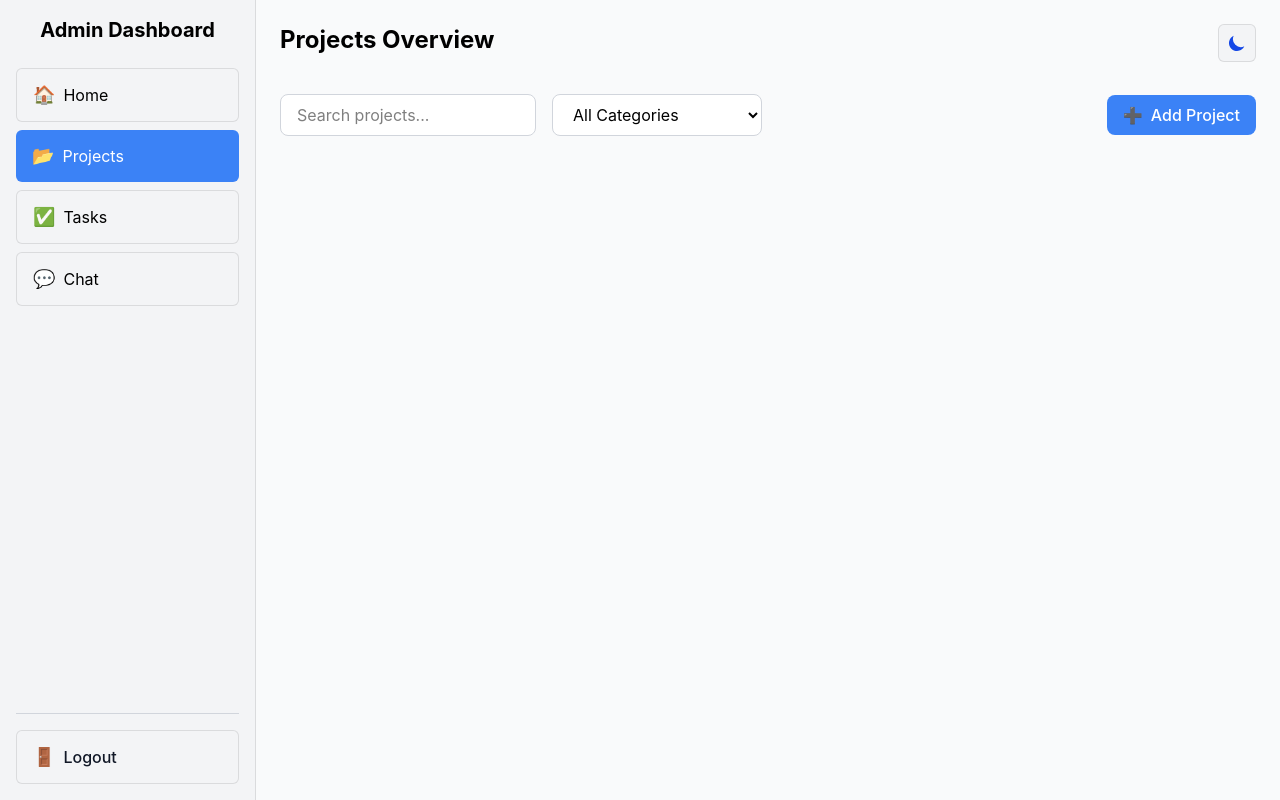
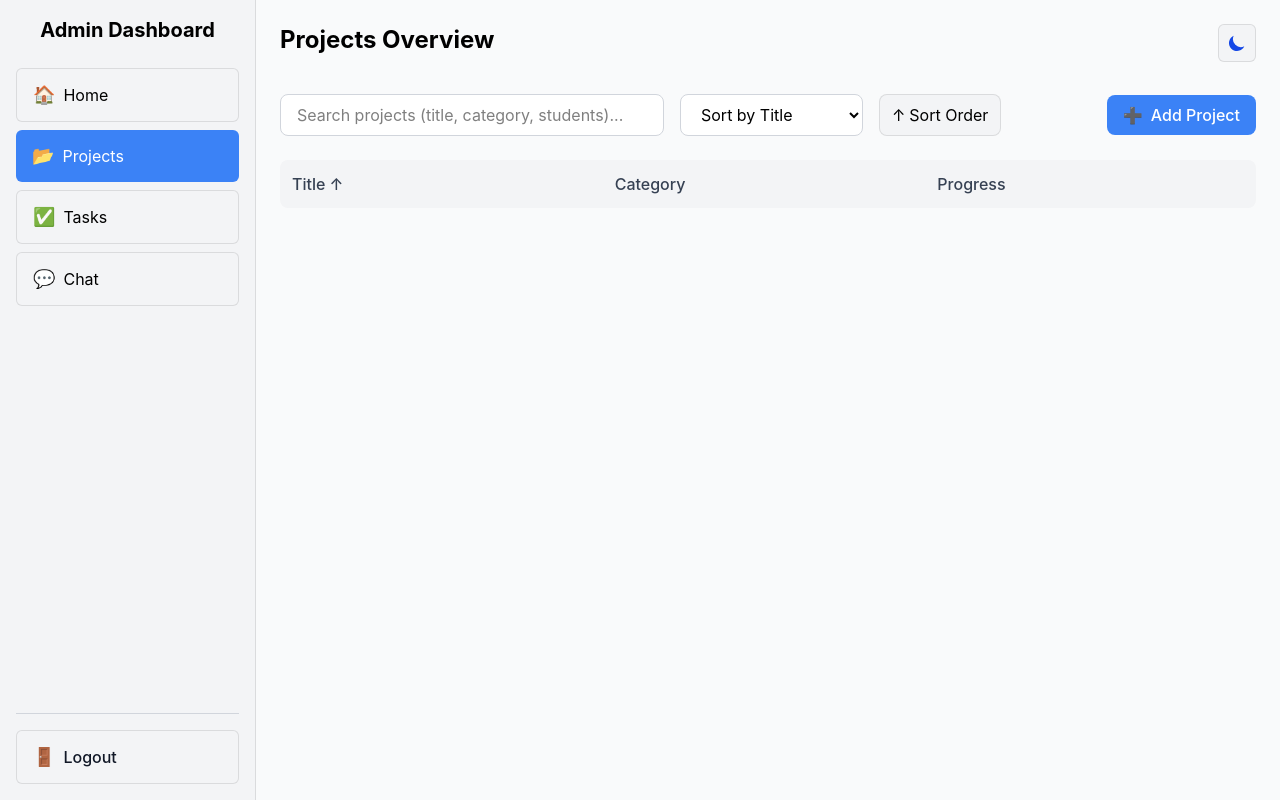
Before and after one commit to Amjad-Mousa/Task-Management-System, a React (Vite) app: page /projects in a window 1280 px wide. Built offline with nearby package versions, Linux system fonts and the light colour scheme.

Commit message:
Fix admin projects search functionality

```diff
--- a/src/components/admin/AdminProjects.jsx
+++ b/src/components/admin/AdminProjects.jsx
@@ -6,12 +6,15 @@ import AddProjectModal from "../AddProjectModal";
 const AdminProjects = () => {
   const { isDarkMode } = useContext(DarkModeContext);
   const [projects, setProjects] = useState([]);
-  const [filter, setFilter] = useState("All");
   const [searchQuery, setSearchQuery] = useState("");
   const [selectedProject, setSelectedProject] = useState(null);
   const [deleteMessage, setDeleteMessage] = useState(null);
   const [projectToDelete, setProjectToDelete] = useState(null);
   const [isAddProjectModalOpen, setIsAddProjectModalOpen] = useState(false);
+  const [sortConfig, setSortConfig] = useState({
+    key: "title",
+    direction: "asc",
+  });
 
   useEffect(() => {
     const savedProjects = JSON.parse(localStorage.getItem("projects")) || [];
@@ -26,13 +29,48 @@ const AdminProjects = () => {
     document.title = "Projects Manager | Task Manager";
   }, []);
 
-  const filteredProjects = projects.filter((project) => {
-    const matchesCategory = filter === "All" || project.category === filter;
-    const matchesSearch =
-      project.title.toLowerCase().includes(searchQuery.toLowerCase()) ||
-      project.description.toLowerCase().includes(searchQuery.toLowerCase());
-    return matchesCategory && matchesSearch;
-  });
+  // Sort projects function
+  const sortProjects = (key) => {
+    let direction = "asc";
+    if (sortConfig.key === key && sortConfig.direction === "asc") {
+      direction = "desc";
+    }
+    setSortConfig({ key, direction });
+  };
+
+  // Filter and sort projects
+  const filteredProjects = projects
+    .filter((project) => {
+      const query = searchQuery.toLowerCase();
+      return (
+        project.title.toLowerCase().includes(query) ||
+        project.description.toLowerCase().includes(query) ||
+        (project.category && project.category.toLowerCase().includes(query)) ||
+        (project.students &&
+          project.students.some((student) =>
+            student.toLowerCase().includes(query)
+          ))
+      );
+    })
+    .sort((a, b) => {
+      // Handle different data types for sorting
+      if (sortConfig.key === "progress") {
+        // Sort by progress (numeric)
+        const aValue = a.progress || 0;
+        const bValue = b.progress || 0;
+        return sortConfig.direction === "asc"
+          ? aValue - bValue
+          : bValue - aValue;
+      } else {
+        // Sort by string values (title, category, etc.)
+        const aValue = a[sortConfig.key] || "";
+        const bValue = b[sortConfig.key] || "";
+
+        if (aValue < bValue) return sortConfig.direction === "asc" ? -1 : 1;
+        if (aValue > bValue) return sortConfig.direction === "asc" ? 1 : -1;
+        return 0;
+      }
+    });
 
   const confirmDeleteProject = (id) => {
     const updatedProjects = projects.filter((project) => project.id !== id);
@@ -62,8 +100,8 @@ const AdminProjects = () => {
         <div className="flex flex-col md:flex-row gap-4 w-full md:w-auto mb-4 md:mb-0">
           <input
             type="text"
-            placeholder="Search projects..."
-            className={`px-4 py-2 rounded-lg w-full md:w-64 ${
+            placeholder="Search projects (title, category, students)..."
+            className={`px-4 py-2 rounded-lg w-full md:w-96 ${
               isDarkMode
                 ? "bg-gray-800 text-white border-gray-700"
                 : "bg-white text-gray-800 border border-gray-300"
@@ -78,14 +116,28 @@ const AdminProjects = () => {
                 ? "bg-gray-800 text-white border-gray-700"
                 : "bg-white text-gray-800 border border-gray-300"
             }`}
-            value={filter}
-            onChange={(e) => setFilter(e.target.value)}
+            value={sortConfig.key}
+            onChange={(e) => sortProjects(e.target.value)}
           >
-            <option value="All">All Categories</option>
-            <option value="Web Development">Web Development</option>
-            <option value="Mobile Development">Mobile Development</option>
-            <option value="Machine Learning">Machine Learning</option>
+            <option value="title">Sort by Title</option>
+            <option value="category">Sort by Category</option>
+            <option value="progress">Sort by Progress</option>
           </select>
+
+          <button
+            onClick={() => sortProjects(sortConfig.key)}
+            className={`px-3 py-2 rounded-lg flex items-center gap-1 ${
+              isDarkMode
+                ? "bg-gray-700 text-white hover:bg-gray-600"
+                : "bg-gray-200 text-gray-800 hover:bg-gray-300"
+            }`}
+            title={`Sort ${
+              sortConfig.direction === "asc" ? "Descending" : "Ascending"
+            }`}
+          >
+            <span>{sortConfig.direction === "asc" ? "↑" : "↓"}</span>
+            <span>Sort Order</span>
+          </button>
         </div>
 
         <button
@@ -95,6 +147,41 @@ const AdminProjects = () => {
         >
           <span>➕</span> <span className="font-medium">Add Project</span>
         </button>
+      </div>
+
+      {/* Table Header for Sorting */}
+      <div
+        className={`w-full mb-4 p-3 rounded-lg grid grid-cols-3 gap-4 ${
+          isDarkMode ? "bg-gray-800 text-gray-300" : "bg-gray-100 text-gray-700"
+        }`}
+      >
+        <div
+          className="cursor-pointer flex items-center gap-1 font-medium"
+          onClick={() => sortProjects("title")}
+        >
+          Title
+          {sortConfig.key === "title" && (
+            <span>{sortConfig.direction === "asc" ? "↑" : "↓"}</span>
+          )}
+        </div>
+        <div
+          className="cursor-pointer flex items-center gap-1 font-medium"
+          onClick={() => sortProjects("category")}
+        >
+          Category
+          {sortConfig.key === "category" && (
+            <span>{sortConfig.direction === "asc" ? "↑" : "↓"}</span>
+          )}
+        </div>
+        <div
+          className="cursor-pointer flex items-center gap-1 font-medium"
+          onClick={() => sortProjects("progress")}
+        >
+          Progress
+          {sortConfig.key === "progress" && (
+            <span>{sortConfig.direction === "asc" ? "↑" : "↓"}</span>
+          )}
+        </div>
       </div>
 
       <div className="grid grid-cols-1 md:grid-cols-2 lg:grid-cols-3 gap-4">
```
